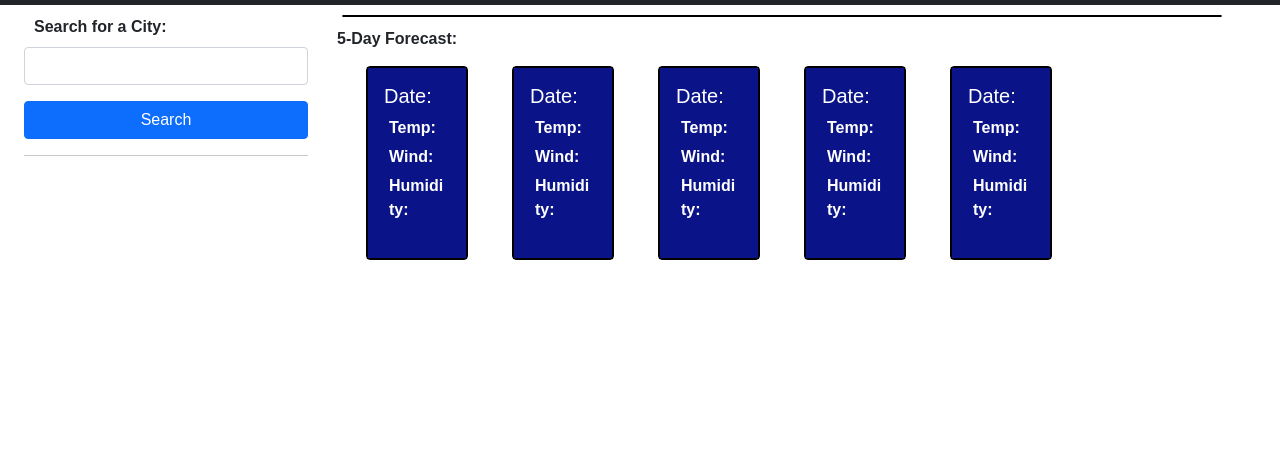
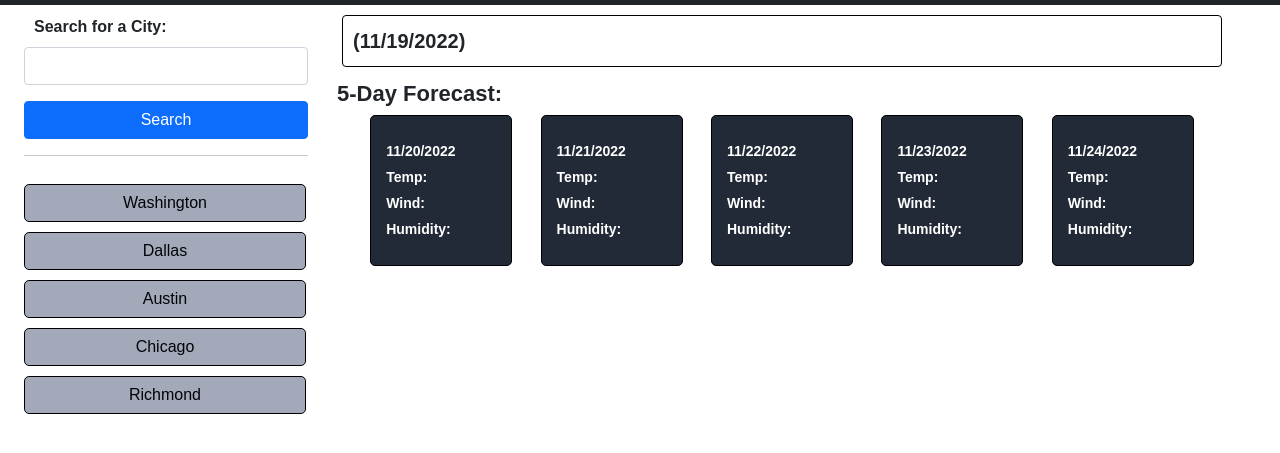
Before and after one commit to EricKim86/weather-dashboard, a plain HTML site: page index.html in a window 1280 px wide. Shown: the part 45-498 px from the top of the page. Drawn offline with nearby package versions, Linux system fonts and the light colour scheme; no server answers.

Commit message:
added dates to primary and 5-day displays using day.js, updated style sheet, added placeholder search area

```diff
--- a/assets/css/style.css
+++ b/assets/css/style.css
@@ -9,6 +9,7 @@ label {
 
 p {
     margin: 5px;
+    font-size: 22px;
 }
 
 ul {
@@ -16,8 +17,47 @@ ul {
     padding: 2px;
 }
 
-.btn-primary {
- width: 100%;
+/* search results */
+.city-search {
+    margin-top: 10px;
+    border: 1px solid black;
+    background-color: rgb(164, 169, 185);
+    color:rgb(0, 4, 8);
+    border-radius: 5px;
+}
+
+/* style for primary weather display */
+.card-main {
+    padding: 10px;
+}
+
+.main-city {
+    font-size: 30px;
+}
+
+.main-date {
+    font-size: 20px;
+}
+
+/* style for 5-day forecast display */
+
+.five-day {
+    display: flex;
+    justify-content: space-around;
+}
+
+.card-body {
+    background-color: rgb(33, 42, 54);
+    color: white;
+    border: 1px solid black;
+    border-radius: 5px;
+    font-size: 14px;
+    padding: 20px 0 20px 10px;
+}
+
+.card-body p {
+    margin: 5px;
+    font-size: 14px;
 }
 
 .card {
@@ -25,8 +65,6 @@ ul {
     border: 1px solid black;
 }
 
-.card-body {
-    background-color: rgb(10, 19, 136);
-    color: white;
-    border: 1px solid black;
+.btn-primary {
+    width: 100%;
 }
--- a/assets/js/script.js
+++ b/assets/js/script.js
@@ -1,48 +1,67 @@
-var mainCity = document.querySelector(".main-city")
-var mainTemp = document.querySelector(".main-temp")
-var mainWind = document.querySelector(".main-wind")
+var userSearch = document.querySelector(".searchbar")
+var box1A = document.querySelector(".box1A")
 
 var city;
+city = "philadelphia";
 var APIKey = "a34f5a1c0ef356aeb1d2cd623581eea0";
 
 function getAPI() {
 
-  // var queryURL = "https://api.openweathermap.org/data/2.5/weather?q=" + city + "&appid=" + APIKey;
-
-  var queryURL = "https://api.openweathermap.org/data/2.5/weather?q=Washington" + "&units=metric&appid=" + APIKey;
-
-  fetch(queryURL)
+  fetch("https://api.openweathermap.org/data/2.5/weather?q=" + city + "&units=metric&appid=" + APIKey)
     .then(function (response) {
       return response.json();
-
     })
     .then(function (data) {
       console.log(data);
-
-
+// primary display - using jquery to target index.html to eliminate the need to create multiple variables
 
     var listItem = document.createElement("div");
-    listItem.textContent = "City: " + data.name;
-    mainCity.appendChild(listItem);
+    listItem.textContent = data.name;
+    $(".main-city").append(listItem);
 
     var listItem = document.createElement("div");
     listItem.textContent = "Temperature: " + data.main.temp;
-    mainTemp.appendChild(listItem);
+    $(".main-temp").append(listItem);
 
     var listItem = document.createElement("div");
-    listItem.textContent = "Wind: " + data.wind.speed;
-    mainWind.appendChild(listItem);
+    listItem.textContent = "Wind: " + data.wind.speed + " mph";
+    $(".main-wind").append(listItem);
 
-  function search() {
-    this.fetch(document.querySelector(".search").value);
-    console.log("hello");
-  }
-});
+    var listItem = document.createElement("div");
+    listItem.textContent = "Humidity: " + data.main.humidity + " %";
+    $(".main-humidity").append(listItem);
+
+//5-day forecast display
+
+  });
 }
 
-getAPI();
-document.querySelector(".search").addEventListener("click", function() {
-  search();
+//saving and display city searches
+
+
+//search city function
+userSearch.addEventListener("click", e => {
+  var value = e.target.value
+ console.log(value);
 })
 
-// btn.addEventListener("click", getAPI);
+//date and time using jquery
+var date = dayjs();
+$(".main-date").text(date.format("(MM/D/YYYY)"));
+
+var date1 = dayjs().add(1,"days");
+$(".box1A").text(date1.format("MM/D/YYYY"));
+
+var date2 = dayjs().add(2,"days");
+$(".box2A").text(date2.format("MM/D/YYYY"));
+
+var date3 = dayjs().add(3,"days");
+$(".box3A").text(date3.format("MM/D/YYYY"));
+
+var date4 = dayjs().add(4,"days");
+$(".box4A").text(date4.format("MM/D/YYYY"));
+
+var date5 = dayjs().add(5,"days");
+$(".box5A").text(date5.format("MM/D/YYYY"));
+
+getAPI()
--- a/index.html
+++ b/index.html
@@ -4,6 +4,11 @@
     <meta charset="UTF-8">
     <meta http-equiv="X-UA-Compatible" content="IE=edge">
     <meta name="viewport" content="width=device-width, initial-scale=1.0">
+    <script
+      src="https://cdn.jsdelivr.net/npm/dayjs@1.11.3/dayjs.min.js"
+      integrity="sha256-iu/zLUB+QgISXBLCW/mcDi/rnf4m4uEDO0wauy76x7U="
+      crossorigin="anonymous">
+    </script>
     <link rel="stylesheet" href="https://cdn.jsdelivr.net/npm/bootstrap@5.1.3/dist/css/bootstrap.min.css">
     <link rel="stylesheet" href="./assets/css/style.css">
     <title>Weather Dashboard</title>
@@ -16,83 +21,87 @@
     </nav>
     <section class="container-fluid row d-flex justify-content-center">
         <aside class="col-lg-3">
+  <!-- search bar -->
             <form>
                 <div class="mb-3">
                   <label for="exampleInputEmail1" class="form-label">Search for a City:</label>
-                  <input type="text" class="form-control"aria-describedby="San Diego">
+                  <input type="text" class="form-control">
                 </div>
-                <button type="search" class="btn btn-primary search">Search</button>
+                <button type="search" class="btn btn-primary searchbar">Search</button>
               </form>
         <hr>
+        <ul class="list-group">
+          <li><button class="btn btn-primary city-search">Washington</button></li>
+          <li><button class="btn btn-primary city-search">Dallas</button></li>
+          <li><button class="btn btn-primary city-search">Austin</button></li>
+          <li><button class="btn btn-primary city-search">Chicago</button></li>
+          <li><button class="btn btn-primary city-search">Richmond</button></li>
+        </ul>
         </aside>
+  <!-- primary weather display -->
         <section class="main-container column col-lg-9" >
             <section class="card">
-                <div style="width: 18rem;">
                 <div class="card-main">
                   <div class = "main-city"></div>
+                  <div class = "main-date"></div>
                   <div class = "main-temp"></div>
                   <div class = "main-wind"></div>
                   <div class = "main-humidity"></div>
                 </div>
-                </div>
             </section>
+  <!-- 5-day f orecast seciton -->
             <p>5-Day Forecast:</p>
-            <section class="container-fluid">
-              <div class="row row-cols-1 row-cols-md-3 g-4">
+            <section class="container-fluid five-day">
               <div class="col-lg-2">
-                    <div class="card h-100">
                   <div class="card-body">
-                          <h5 class="card-title">Date:</h5>
-                          <p class="card-text">Temp:</p>
-                          <p class="card-text">Wind:</p>
-                          <p class="card-text">Humidity:</p>
-                      </div>
+                    <p class="box1A">Date:</p>
+                    <p class="box1B">Temp:</p>
+                    <p class="box1C">Wind:</p>
+                    <p class="box1D">Humidity:</p>
                   </div>
                 </div>
                   <div class="col-lg-2">
-                    <div class="card h-100">
                     <div class="card-body">
-                          <h5 class="card-title">Date:</h5>
-                          <p class="card-text">Temp:</p>
-                          <p class="card-text">Wind:</p>
-                          <p class="card-text">Humidity:</p>
-                      </div>
+                      <p class="box2A">Date:</p>
+                      <p class="box2B">Temp:</p>
+                      <p class="box2C">Wind:</p>
+                      <p class="box2D">Humidity:</p>
                     </div>
                   </div>
                   <div class="col-lg-2">
-                    <div class="card h-100">
                     <div class="card-body">
-                          <h5 class="card-title">Date:</h5>
-                          <p class="card-text">Temp:</p>
-                          <p class="card-text">Wind:</p>
-                          <p class="card-text">Humidity:</p>
-                      </div>
+                      <p class="box3A">Date:</p>
+                      <p class="box3B">Temp:</p>
+                      <p class="box3C">Wind:</p>
+                      <p class="box3D">Humidity:</p>
                     </div>
                   </div>
                   <div class="col-lg-2">
-                      <div class="card h-100">
                     <div class="card-body">
-                          <h5 class="card-title">Date:</h5>
-                          <p class="card-text">Temp:</p>
-                          <p class="card-text">Wind:</p>
-                          <p class="card-text">Humidity:</p>
-                        </div>
+                      <p class="box4A">Date:</p>
+                      <p class="box4B"">Temp:</p>
+                      <p class="box4C"">Wind:</p>
+                      <p class="box4D"">Humidity:</p>
                     </div>
                   </div>
                   <div class="col-lg-2">
-                      <div class="card h-100">
                     <div class="card-body">
-                          <h5 class="card-title">Date:</h5>
-                          <p class="card-text">Temp:</p>
-                          <p class="card-text">Wind:</p>
-                          <p class="card-text">Humidity:</p>
-                        </div>
-                      </div>
+                      <p class="box5A">Date:</p>
+                      <p class="box5B">Temp:</p>
+                      <p class="box5C">Wind:</p>
+                      <p class="box5D">Humidity:</p>
                     </div>
                   </div>
             </section>
         </section>
     </section>
+
+    <script src="https://code.jquery.com/jquery-3.4.1.min.js"></script>
+    <script
+      src="https://cdn.jsdelivr.net/npm/dayjs@1.11.3/dayjs.min.js"
+      integrity="sha256-iu/zLUB+QgISXBLCW/mcDi/rnf4m4uEDO0wauy76x7U="
+      crossorigin="anonymous">
+    </script>
     <script src="./assets/js/script.js"></script>
 </body>
 </html>
```
Lines whose indentation alone changed are shown as unchanged.
